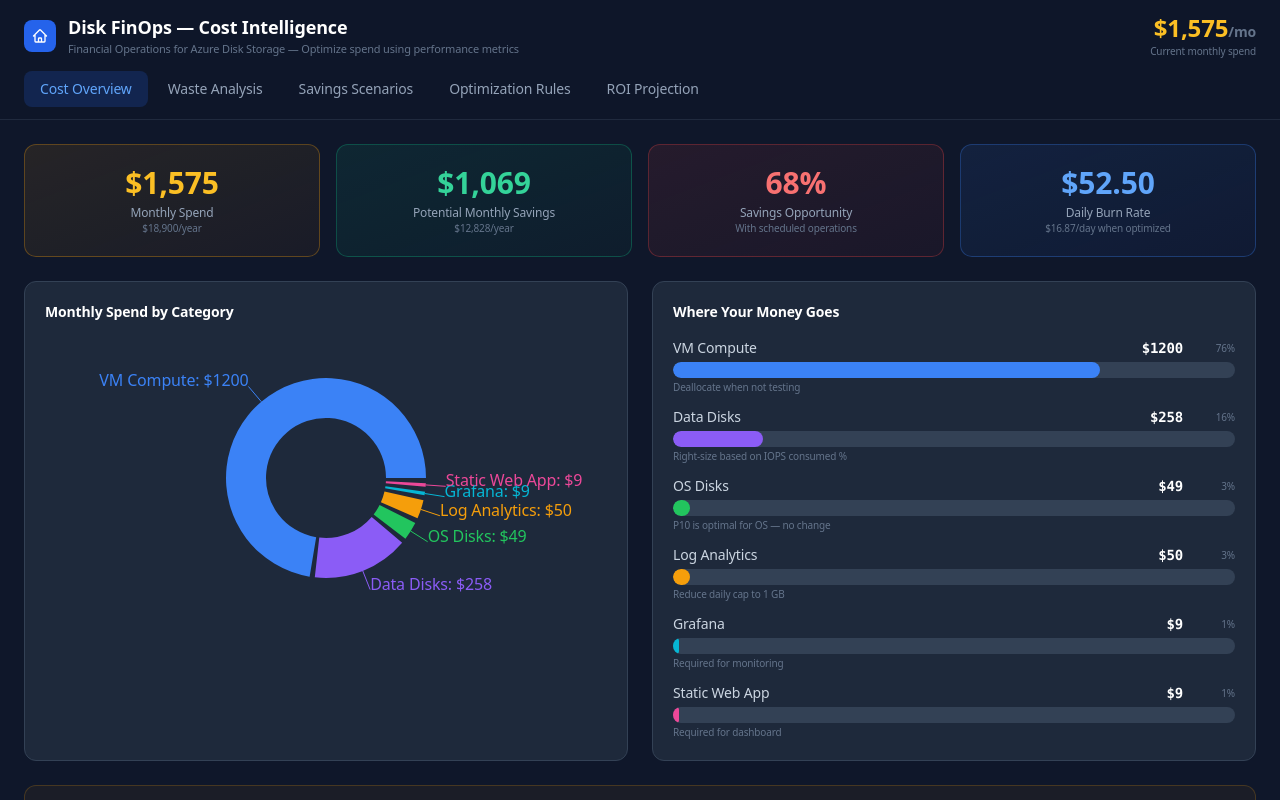
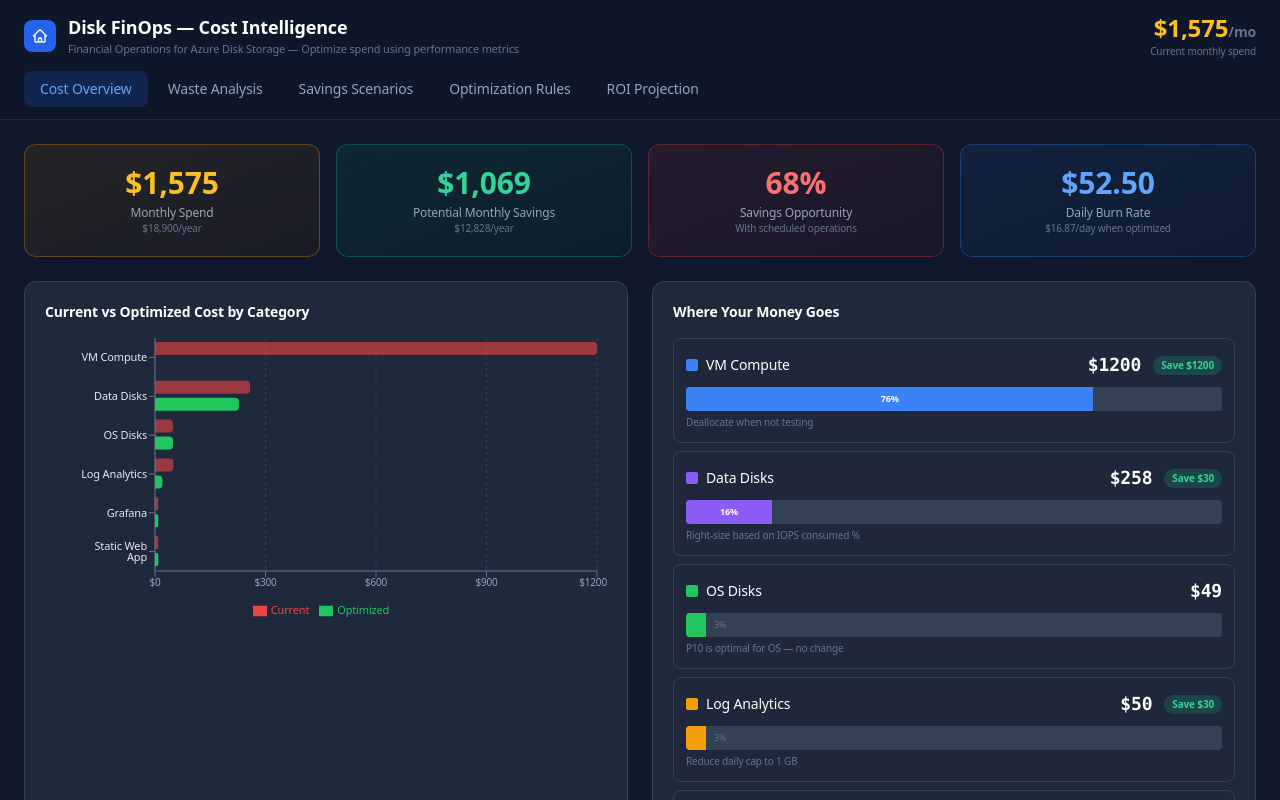
Before and after one commit to KrishnaDistributedcomputing/azure-disk-monitoring, a Next.js app in the folder dashboard/: page /finops in a window 1280 px wide. Shown: the top 800 px of the page. Built offline with nearby package versions, Linux system fonts and the light colour scheme.

Commit message:
fix: FinOps charts - horizontal bar (current vs optimized), card-style breakdown, remove confusing donut

```diff
--- a/dashboard/src/app/finops/page.tsx
+++ b/dashboard/src/app/finops/page.tsx
@@ -138,33 +138,53 @@ export default function FinOpsPage() {
 
           {/* Cost Breakdown */}
           <div className="grid grid-cols-1 gap-6 lg:grid-cols-2">
+            {/* Current vs Optimized — Horizontal Bar */}
             <div className="rounded-xl border border-slate-700 bg-slate-800 p-5">
-              <h3 className="text-sm font-semibold text-white mb-4">Monthly Spend by Category</h3>
+              <h3 className="text-sm font-semibold text-white mb-4">Current vs Optimized Cost by Category</h3>
               <ResponsiveContainer width="100%" height={280}>
-                <PieChart>
-                  <Pie data={MONTHLY_BREAKDOWN.map((b) => ({ name: b.category, value: b.cost, fill: b.color }))} cx="50%" cy="50%" innerRadius={60} outerRadius={100} paddingAngle={3} dataKey="value" stroke="none" label={({ name, value }) => `${name}: $${value}`} />
-                  <Tooltip contentStyle={{ backgroundColor: '#1e293b', border: '1px solid #475569', borderRadius: '8px', fontSize: '12px' }} formatter={(v: number) => `$${v}/mo`} />
-                </PieChart>
+                <BarChart data={MONTHLY_BREAKDOWN.map((b) => ({ name: b.category, current: b.cost, optimized: b.optimized, savings: b.cost - b.optimized }))} layout="vertical" margin={{ left: 10, right: 10 }}>
+                  <CartesianGrid strokeDasharray="3 3" stroke="#334155" horizontal={false} />
+                  <XAxis type="number" stroke="#64748b" tick={{ fill: '#94a3b8', fontSize: 10 }} tickFormatter={(v) => `$${v}`} />
+                  <YAxis type="category" dataKey="name" stroke="#64748b" tick={{ fill: '#e2e8f0', fontSize: 11 }} width={100} />
+                  <Tooltip contentStyle={{ backgroundColor: '#1e293b', border: '1px solid #475569', borderRadius: '8px', fontSize: '12px' }} formatter={(v: number, name: string) => [`$${v}/mo`, name]} />
+                  <Legend wrapperStyle={{ fontSize: '11px' }} />
+                  <Bar dataKey="current" name="Current" fill="#ef4444" fillOpacity={0.6} radius={[0, 4, 4, 0]} />
+                  <Bar dataKey="optimized" name="Optimized" fill="#22c55e" radius={[0, 4, 4, 0]} />
+                </BarChart>
               </ResponsiveContainer>
             </div>
+
+            {/* Spend Breakdown — Card Style */}
             <div className="rounded-xl border border-slate-700 bg-slate-800 p-5">
               <h3 className="text-sm font-semibold text-white mb-4">Where Your Money Goes</h3>
-              <div className="space-y-3">
-                {MONTHLY_BREAKDOWN.map((b) => (
-                  <div key={b.category}>
-                    <div className="flex justify-between text-sm mb-1">
-                      <span className="text-slate-300">{b.category}</span>
-                      <div className="flex items-center gap-3">
-                        <span className="font-mono font-bold text-white">${b.cost}</span>
-                        <span className="text-[10px] text-slate-500 w-10 text-right">{b.pct}%</span>
+              <div className="space-y-2">
+                {MONTHLY_BREAKDOWN.map((b) => {
+                  const saving = b.cost - b.optimized;
+                  return (
+                    <div key={b.category} className="rounded-lg border border-slate-700 bg-slate-800/50 p-3">
+                      <div className="flex items-center justify-between mb-2">
+                        <div className="flex items-center gap-2">
+                          <div className="h-3 w-3 rounded-sm" style={{ backgroundColor: b.color }} />
+                          <span className="text-sm font-medium text-white">{b.category}</span>
+                        </div>
+                        <div className="flex items-center gap-3">
+                          <span className="font-mono text-lg font-bold text-white">${b.cost}</span>
+                          {saving > 0 && <span className="rounded-full bg-emerald-500/20 px-2 py-0.5 text-[10px] font-bold text-emerald-400">Save ${saving}</span>}
+                        </div>
                       </div>
+                      {/* Visual proportion bar */}
+                      <div className="h-6 w-full rounded bg-slate-700 overflow-hidden flex">
+                        <div className="h-full flex items-center justify-center text-[9px] font-bold text-white" style={{ width: `${b.pct}%`, backgroundColor: b.color, minWidth: b.pct > 5 ? '0' : '20px' }}>
+                          {b.pct > 8 ? `${b.pct}%` : ''}
+                        </div>
+                        <div className="h-full flex-1 flex items-center pl-2 text-[9px] text-slate-500">
+                          {b.pct <= 8 ? `${b.pct}%` : ''}
+                        </div>
+                      </div>
+                      <div className="text-[10px] text-slate-500 mt-1">{b.savingsAction}</div>
                     </div>
-                    <div className="h-4 w-full rounded-full bg-slate-700 overflow-hidden">
-                      <div className="h-full rounded-full transition-all" style={{ width: `${b.pct}%`, backgroundColor: b.color }} />
-                    </div>
-                    <div className="text-[10px] text-slate-500 mt-0.5">{b.savingsAction}</div>
-                  </div>
-                ))}
+                  );
+                })}
               </div>
             </div>
           </div>
```
